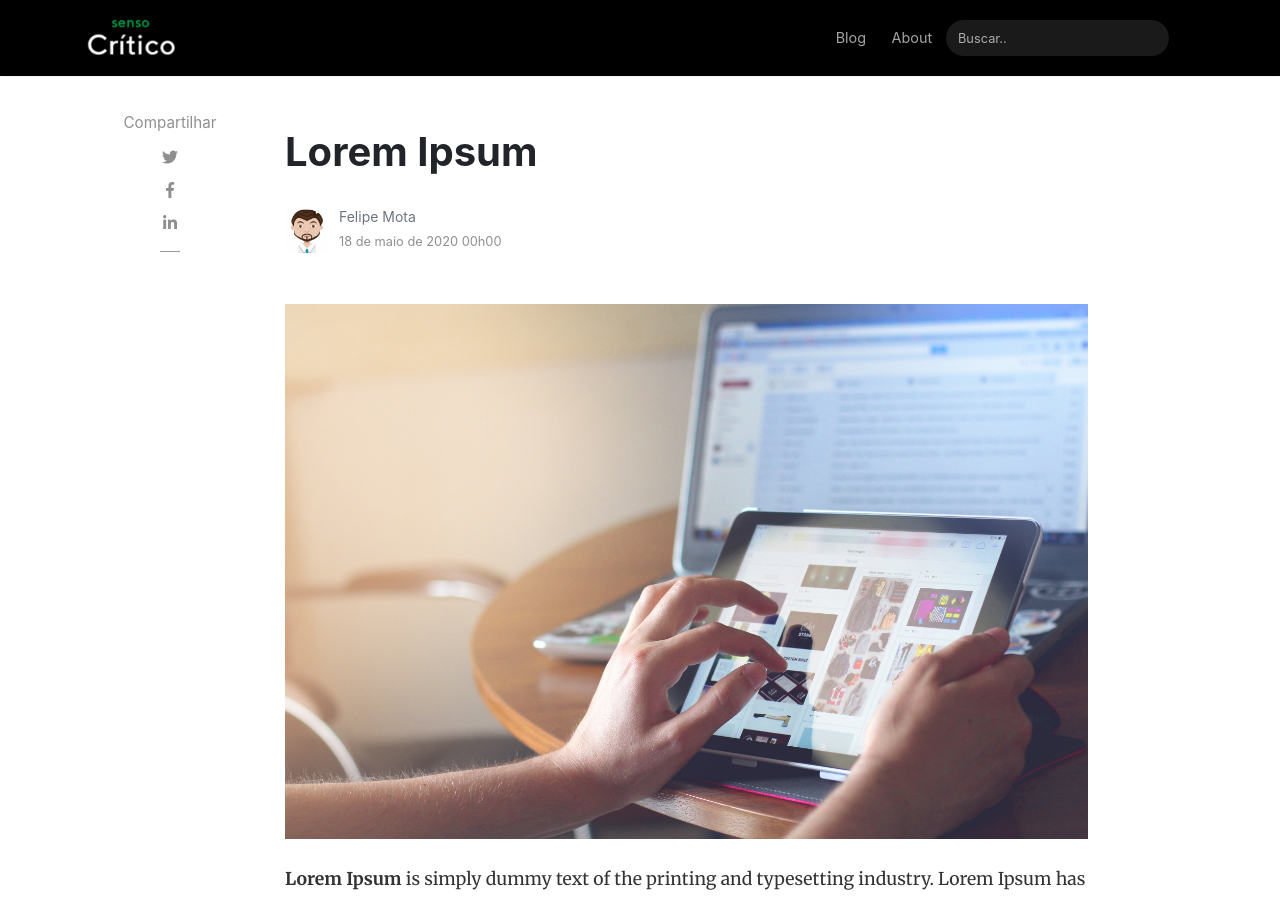
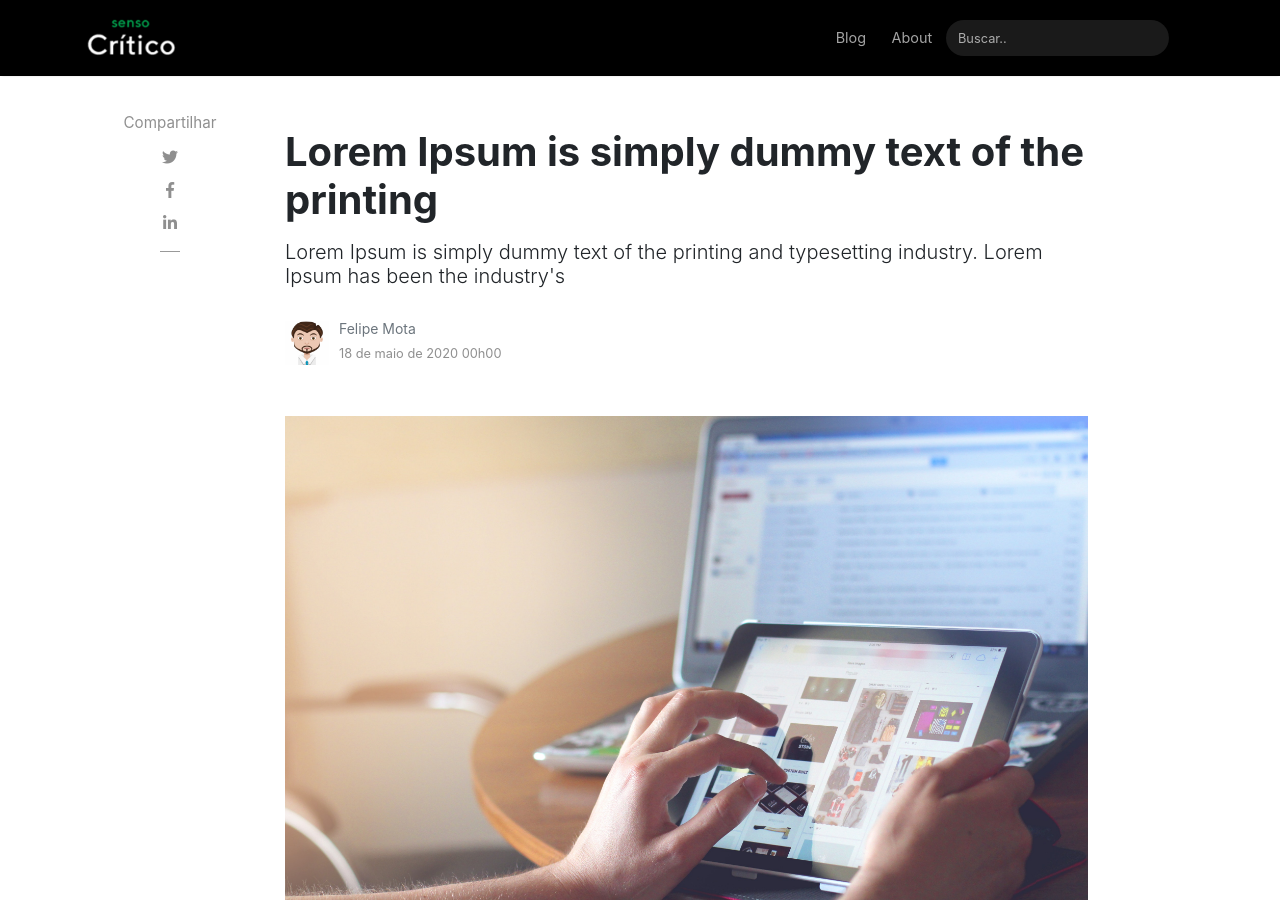
Before and after one commit to felipemotabr/sensocritico, a Jekyll site: the page built from _posts/2020-05-18-lorem-ipsum.md, in a window 1280 px wide and 900 px high. Built offline with Jekyll 4.4.1, drawn with Linux system fonts in a browser that asks for light colours; nearby versions of some CDN libraries; comment, search, counter and statistics services are not loaded.

Commit message:
alteranção nas configurações e no disqus

```diff
--- a/_config.yml
+++ b/_config.yml
@@ -2,11 +2,12 @@
 name: "Senso Crítico"
 title: "Senso Crítico"
 description: "Portal de notícias"
+email:
 logo: 'assets/images/logo-226-64.png'
-favicon: 'assets/images/logo.png'
+favicon: 'assets/images/favicon-32.png'
 baseurl: ""
 google_analytics: 'UA-46278016-1'
-disqus: ''
+disqus: 'sensocritico'
 mailchimp-list: 'https://wowthemes.us11.list-manage.com/subscribe/post?u=8aeb20a530e124561927d3bd8&amp;id=8c3d2d214b'
 include: ["_pages"]
 permalink: /:title/
@@ -29,6 +30,11 @@
     email: felipemotacontato@gmail.com
     twitter: https://twitter.com/felipemotabr
     description: "This is the author box. Write a short description of the author here. You are currently previewing Mediumish demo, a Jekyll template compatible with Github pages."
+
+# Social Profiles
+instagram_username:
+twitter_username:
+facebook_username:
 
 # Plugins
 plugins:
--- a/_includes/disqus.html
+++ b/_includes/disqus.html
@@ -10,5 +10,5 @@
         })();
     </script>
     <noscript>Please enable JavaScript to view the <a href="http://disqus.com/?ref_noscript">comments powered by Disqus.</a></noscript>
-    <a href="http://disqus.com" class="dsq-brlink">comments powered by <span class="logo-disqus">Disqus</span></a>
+    <a href="http://disqus.com" class="dsq-brlink" target="_blank">comments powered by <span class="logo-disqus">Disqus</span></a>
 </section>
--- a/_posts/2020-05-18-lorem-ipsum.md
+++ b/_posts/2020-05-18-lorem-ipsum.md
@@ -1,6 +1,7 @@
 ---
 layout: post
-title: Lorem Ipsum
+title: Lorem Ipsum is simply dummy text of the printing
+lead: Lorem Ipsum is simply dummy text of the printing and typesetting industry. Lorem Ipsum has been the industry's
 author: john
 categories:
 - News
```
Also changed, not shown: assets/images/favicon-32.png (added), 1 other file.
